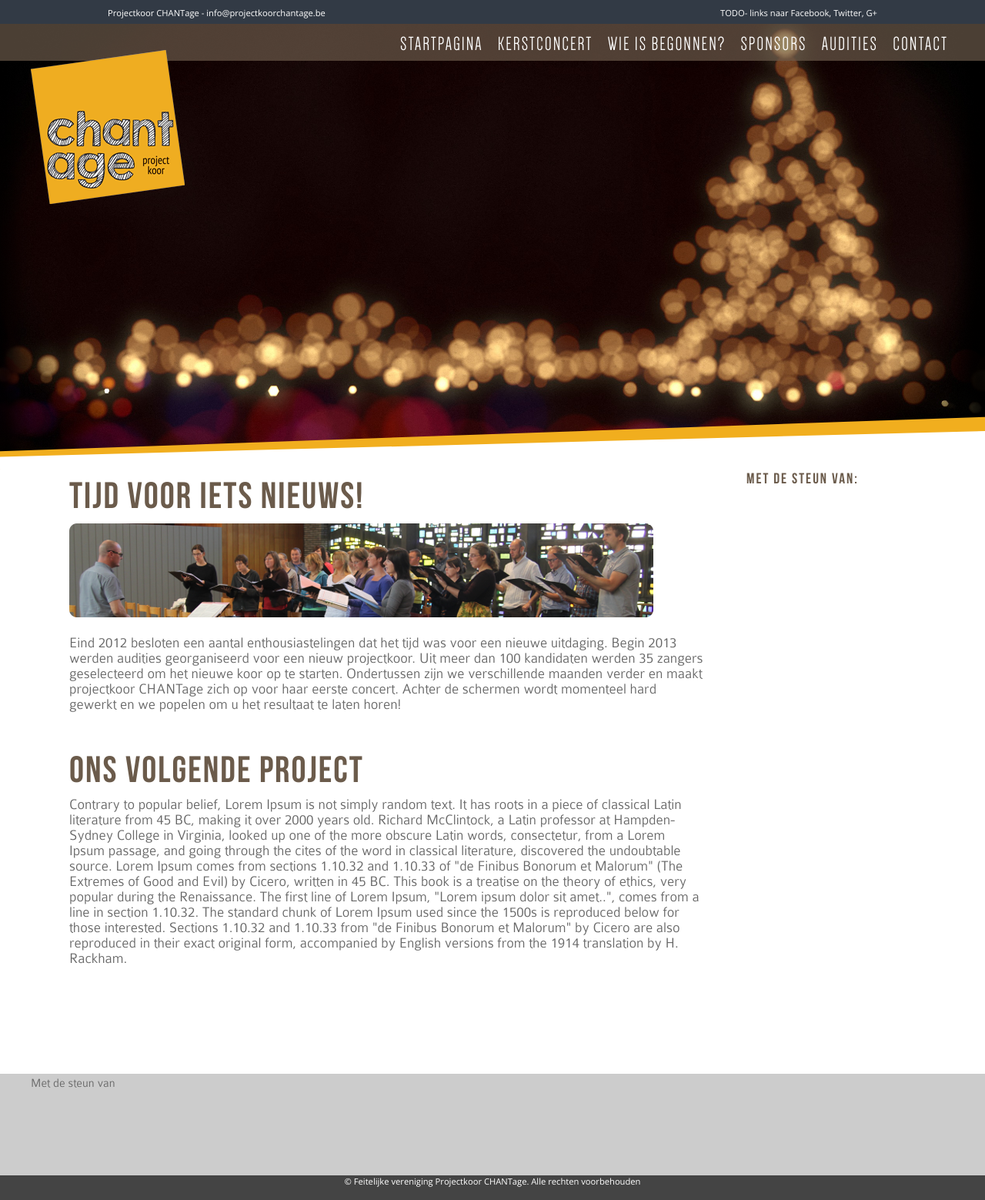
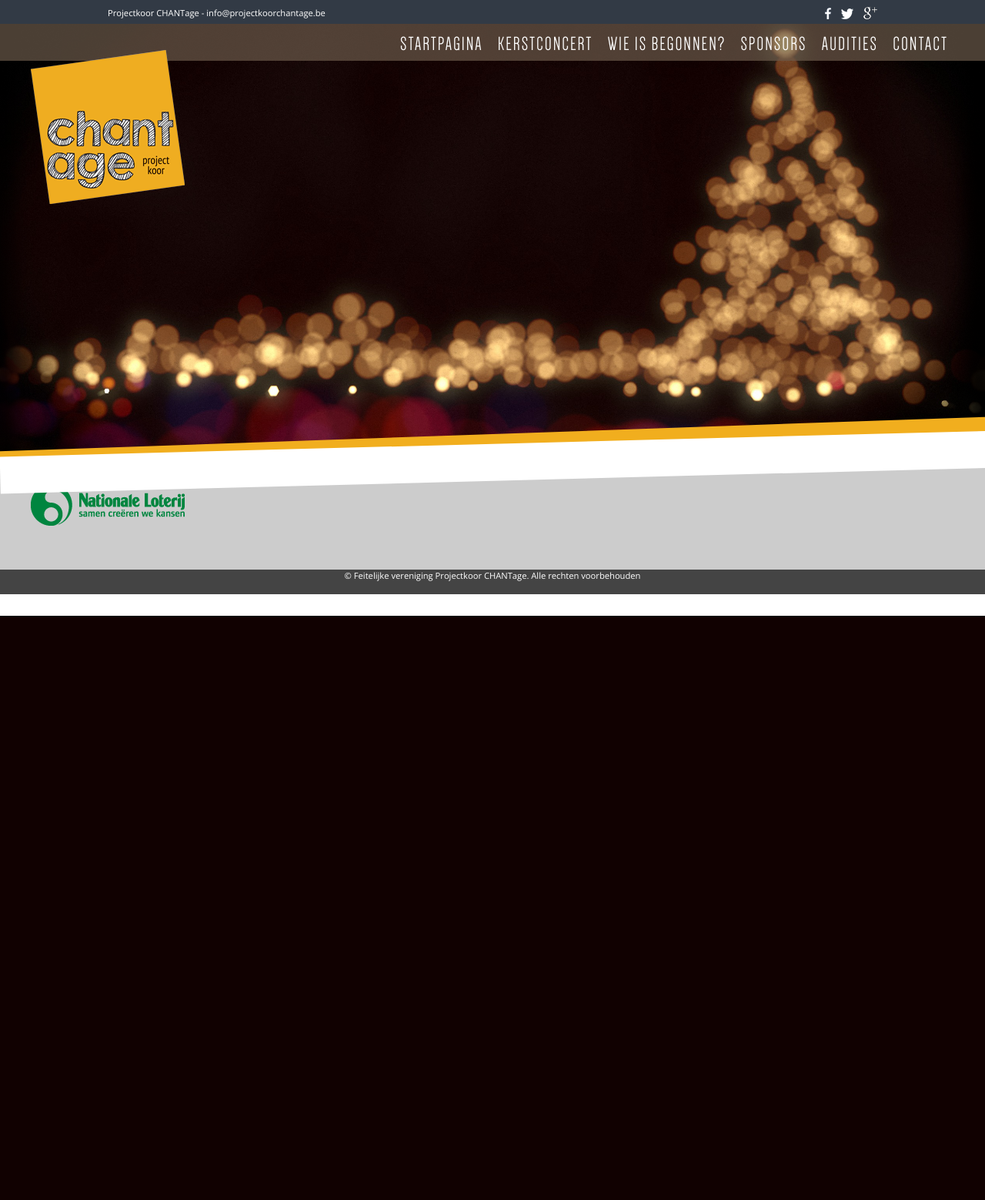
Before and after one commit to Matt-From-Belgium/controlcenter2, a PHP site: page /templates/chantage/template.html in a window 1280 px wide. Shown: the whole page at 77% size. After the commit the page ends 800 px from the top, so only its background shows below. Run offline with PHP 8.4, Linux system fonts and the light colour scheme.

Commit message:
paginas en sponsors

```diff
--- a/public_html/extracss/index.css
+++ b/public_html/extracss/index.css
@@ -19,4 +19,10 @@
 
     #index-sponsors h1 {
         font-size: 1em;
+        margin-bottom: 1em;
     }
+
+
+#sponsors {
+    display: none;
+}
--- a/public_html/templates/chantage/css/basic.css
+++ b/public_html/templates/chantage/css/basic.css
@@ -76,6 +76,12 @@ header{
             float: right;
         }
 
+            #header-right img {
+                margin-left: 10px;
+            }
+
+
+
 #central-image {
  height: 35.5em;
  background: #000000;
@@ -142,6 +148,11 @@ header{
                 background-color: #f1ae1e;
                 color: #000000;
                 transition: none;
+            }
+
+            nav a {
+                color:#FFFFFF;
+                text-decoration: none;
             }
 
 #diagonal-shell {
--- a/public_html/templates/chantage/template.html
+++ b/public_html/templates/chantage/template.html
@@ -1,8 +1,8 @@
 <!DOCTYPE html>
 <html>
     <head>
-        <link rel="stylesheet" href="css/basic.css">
-        <link rel="stylesheet" href="/extracss/index.css">
+        <link rel="stylesheet" href="/templates/chantage/css/basic.css">
+
         <title></title>
         <meta http-equiv="Content-Type" content="text/html; charset=UTF-8">
 
@@ -14,17 +14,19 @@
                 Projectkoor CHANTage - info@projectkoorchantage.be
                 </section>
                 <section id="header-right">
-                    TODO- links naar Facebook, Twitter, G+
+                    <a href='https://www.facebook.com/koorchantage'><img src='/templates/chantage/assets/fb-logo.png'></a>
+                    <a href='https://twitter.com/koorchantage'><img src='/templates/chantage/assets/twitter-logo.png'></a>
+                    <img src='/templates/chantage/assets/gplus-logo.png'>
                 </section>
             </section>
         </header>
         <section id="central-image">
             <section id="central-image-content">
                 <nav>
-                    <div id="logo"><img src="assets/chantage-klein.png"></div>
+                    <div id="logo"><img src="/templates/chantage/assets/chantage-klein.png"></div>
                     <ul>
-                        <li>STARTPAGINA</li>
-                        <li>KERSTCONCERT</li>
+                        <a href='/index.php'><li>STARTPAGINA</li></a>
+                        <a href='/kerstconcert.php'><li>KERSTCONCERT</li></a>
                         <li>WIE IS BEGONNEN?</li>
                         <li>SPONSORS</li>
                         <li>AUDITIES</li>
@@ -42,27 +44,14 @@
         <section id="content">
 
             <section id="content-box">
-            <div  id="index-sponsors" class="block">
-                <h1>Met de steun van:</h1>
-            </div>
-            <div class="block">
-                <h1>Tijd voor iets nieuws!</h1>
-                <img src="/images/index/koor.png">
-                <p>Eind 2012 besloten een aantal enthousiastelingen dat het tijd was voor een nieuwe uitdaging. Begin 2013 werden audities georganiseerd voor een nieuw projectkoor. Uit meer dan 100 kandidaten werden 35 zangers geselecteerd om het nieuwe koor op te starten. Ondertussen zijn we verschillende maanden verder en maakt projectkoor CHANTage zich op voor haar eerste concert. Achter de schermen wordt momenteel hard gewerkt en we popelen om u het resultaat te laten horen!</p>
-            </div>
-            <div class="block">
-                <h1>ons volgende project</h1>
-                Contrary to popular belief, Lorem Ipsum is not simply random text. It has roots in a piece of classical Latin literature from 45 BC, making it over 2000 years old. Richard McClintock, a Latin professor at Hampden-Sydney College in Virginia, looked up one of the more obscure Latin words, consectetur, from a Lorem Ipsum passage, and going through the cites of the word in classical literature, discovered the undoubtable source. Lorem Ipsum comes from sections 1.10.32 and 1.10.33 of "de Finibus Bonorum et Malorum" (The Extremes of Good and Evil) by Cicero, written in 45 BC. This book is a treatise on the theory of ethics, very popular during the Renaissance. The first line of Lorem Ipsum, "Lorem ipsum dolor sit amet..", comes from a line in section 1.10.32.
-
-The standard chunk of Lorem Ipsum used since the 1500s is reproduced below for those interested. Sections 1.10.32 and 1.10.33 from "de Finibus Bonorum et Malorum" by Cicero are also reproduced in their exact original form, accompanied by English versions from the 1914 translation by H. Rackham.
-            </div>
+                <PageContent>
 
             </section>
         </section>
         <section id="sponsors">
             <section id="sponsors-content">
                 Met de steun van
-                <section id='sponsor-logos'></section>
+                <section id='sponsor-logos'><img src='/templates/chantage/assets/sponsor-lotto.png'></section>
             </section>
         </section>
         <section id="footer">
```
Also changed, not shown: public_html/index.php (added, +7 -0 lines), public_html/kerstconcert.php (added, +7 -0 lines), public_html/images/index/indexbanner.png (added), public_html/templates/chantage/assets/fb-logo.png (added), public_html/templates/chantage/assets/gplus-logo.png (added), public_html/templates/chantage/assets/sponsor-lotto.png (added), public_html/templates/chantage/assets/twitter-logo.png (added), 2 other files.
